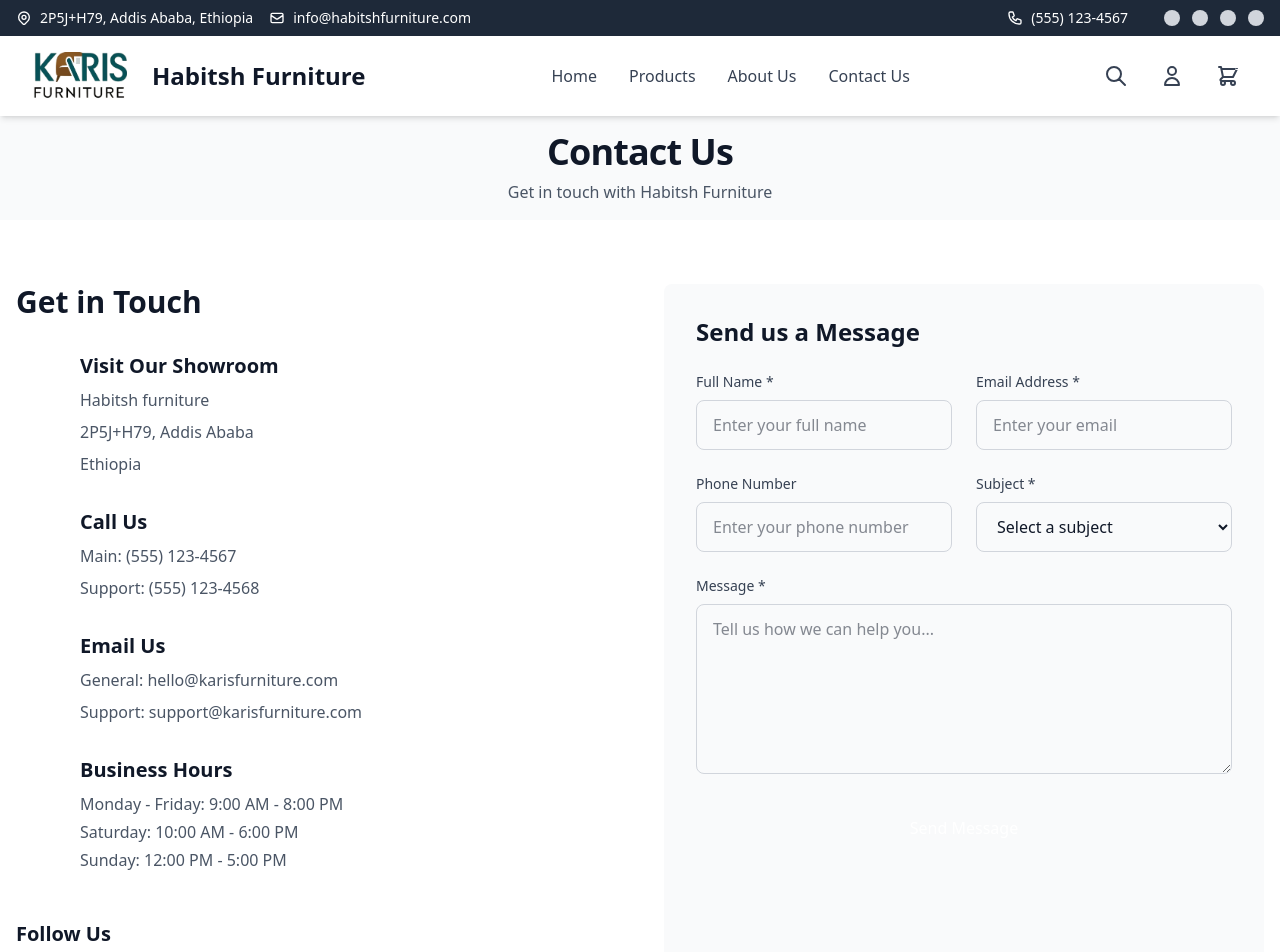
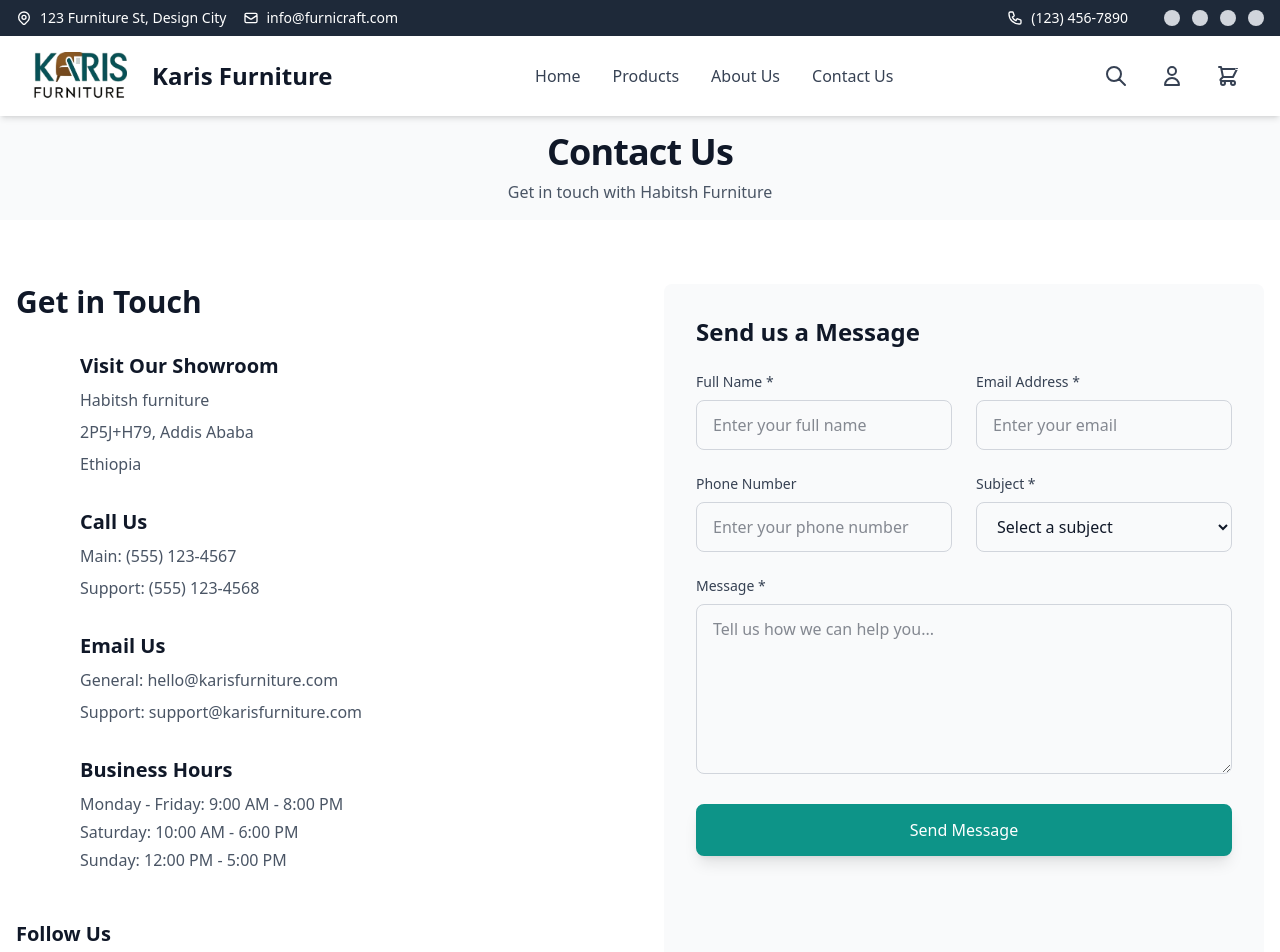
Before and after one commit to muluken0937/furniture-website, a Next.js app: page /contact in a window 1280 px wide. Shown: the top 952 px of the page. Built offline with nearby package versions, Linux system fonts and the light colour scheme.

Commit message:
Update contact page button styles to teal and modify header information for improved branding consistency, including address and email changes.

```diff
--- a/src/app/contact/page.tsx
+++ b/src/app/contact/page.tsx
@@ -249,7 +249,7 @@
                 <button
                   type="submit"
                   disabled={isSubmitting}
-                  className="w-full bg-primary hover:bg-primary-dark disabled:bg-gray-400 text-white py-3 px-6 rounded-lg font-medium transition duration-200 flex items-center justify-center"
+                  className="w-full bg-teal-600 hover:bg-teal-700 disabled:bg-gray-400 text-white py-3 px-6 rounded-lg font-medium transition duration-200 flex items-center justify-center shadow-lg border-2 border-teal-600 opacity-100 send-message-btn"
                 >
                   {isSubmitting ? (
                     <>
@@ -281,7 +281,7 @@
               href="https://www.google.com/maps/place/Habitsh+furniture/@9.0077446,38.7283005,405m/data=!3m1!1e3!4m6!3m5!1s0x164b870029bba6af:0x77150d0609077d61!8m2!3d9.008918!4d38.730722!16s%2Fg%2F11y8g5mmmv?entry=ttu&g_ep=EgoyMDI1MDgxOS4wIKXMDSoASAFQAw%3D%3D"
               target="_blank"
               rel="noopener noreferrer"
-              className="inline-flex items-center bg-primary hover:bg-primary-dark text-white px-6 py-3 rounded-lg font-medium transition duration-200"
+              className="inline-flex items-center bg-teal-600 hover:bg-teal-700 text-white px-6 py-3 rounded-lg font-medium transition duration-200"
             >
               <svg className="w-5 h-5 mr-2" fill="none" stroke="currentColor" viewBox="0 0 24 24">
                 <path strokeLinecap="round" strokeLinejoin="round" strokeWidth={2} d="M9 20l-5.447-2.724A1 1 0 013 16.382V5.618a1 1 0 011.447-.894L9 7m0 13l6-3m-6 3V7m6 10l4.553 2.276A1 1 0 0021 18.382V7.618a1 1 0 00-1.447-.894L15 4m0 13V4m-6 3l6-3" />
--- a/src/components/Header.js
+++ b/src/components/Header.js
@@ -15,24 +15,17 @@
         <div className="container mx-auto px-4 flex flex-col md:flex-row justify-between items-center">
           <div className="flex flex-wrap justify-center gap-4 mb-2 md:mb-0">
             <div className="flex items-center">
-              <a
-                href="https://www.google.com/maps/place/Habitsh+furniture/@9.0077446,38.7283005,405m/data=!3m1!1e3!4m6!3m5!1s0x164b870029bba6af:0x77150d0609077d61!8m2!3d9.008918!4d38.730722!16s%2Fg%2F11y8g5mmmv?entry=ttu&g_ep=EgoyMDI1MDgxOS4wIKXMDSoASAFQAw%3D%3D"
-                target="_blank"
-                rel="noopener noreferrer"
-                className="flex items-center hover:text-primary transition cursor-pointer"
-              >
-                <svg xmlns="http://www.w3.org/2000/svg" className="h-4 w-4 mr-2" fill="none" viewBox="0 0 24 24" stroke="currentColor">
-                  <path strokeLinecap="round" strokeLinejoin="round" strokeWidth={2} d="M17.657 16.657L13.414 20.9a1.998 1.998 0 01-2.827 0l-4.244-4.243a8 8 0 1111.314 0z" />
-                  <path strokeLinecap="round" strokeLinejoin="round" strokeWidth={2} d="M15 11a3 3 0 11-6 0 3 3 0 016 0z" />
-                </svg>
-                <span>2P5J+H79, Addis Ababa, Ethiopia</span>
-              </a>
+              <svg xmlns="http://www.w3.org/2000/svg" className="h-4 w-4 mr-2" fill="none" viewBox="0 0 24 24" stroke="currentColor">
+                <path strokeLinecap="round" strokeLinejoin="round" strokeWidth={2} d="M17.657 16.657L13.414 20.9a1.998 1.998 0 01-2.827 0l-4.244-4.243a8 8 0 1111.314 0z" />
+                <path strokeLinecap="round" strokeLinejoin="round" strokeWidth={2} d="M15 11a3 3 0 11-6 0 3 3 0 016 0z" />
+              </svg>
+              <span>123 Furniture St, Design City</span>
             </div>
             <div className="flex items-center">
               <svg xmlns="http://www.w3.org/2000/svg" className="h-4 w-4 mr-2" fill="none" viewBox="0 0 24 24" stroke="currentColor">
                 <path strokeLinecap="round" strokeLinejoin="round" strokeWidth={2} d="M3 8l7.89 5.26a2 2 0 002.22 0L21 8M5 19h14a2 2 0 002-2V7a2 2 0 00-2-2H5a2 2 0 00-2 2v10a2 2 0 002 2z" />
               </svg>
-              <span>info@habitshfurniture.com</span>
+              <span>info@furnicraft.com</span>
             </div>
           </div>
 
@@ -41,7 +34,7 @@
               <svg xmlns="http://www.w3.org/2000/svg" className="h-4 w-4 mr-2" fill="none" viewBox="0 0 24 24" stroke="currentColor">
                 <path strokeLinecap="round" strokeLinejoin="round" strokeWidth={2} d="M3 5a2 2 0 012-2h3.28a1 1 0 01.948.684l1.498 4.493a1 1 0 01-.502 1.21l-2.257 1.13a11.042 11.042 0 005.516 5.516l1.13-2.257a1 1 0 011.21-.502l4.493 1.498a1 1 0 01.684.949V19a2 2 0 01-2 2h-1C9.716 21 3 14.284 3 6V5z" />
               </svg>
-              <span>(555) 123-4567</span>
+              <span>(123) 456-7890</span>
             </div>
             <div className="hidden md:flex items-center ml-6">
               {['facebook', 'twitter', 'instagram', 'pinterest'].map((social) => (
@@ -63,13 +56,13 @@
               <div className="relative h-full w-32 mr-2">
                 <Image
                   src="/images/logo.png"
-                  alt="Habitsh Furniture Logo"
+                  alt="Karis Furniture Logo"
                   fill
                   className="object-contain"
                   priority
                 />
               </div>
-              Habitsh Furniture
+              Karis Furniture
             </Link>
 
             {/* Desktop Navigation */}
```
